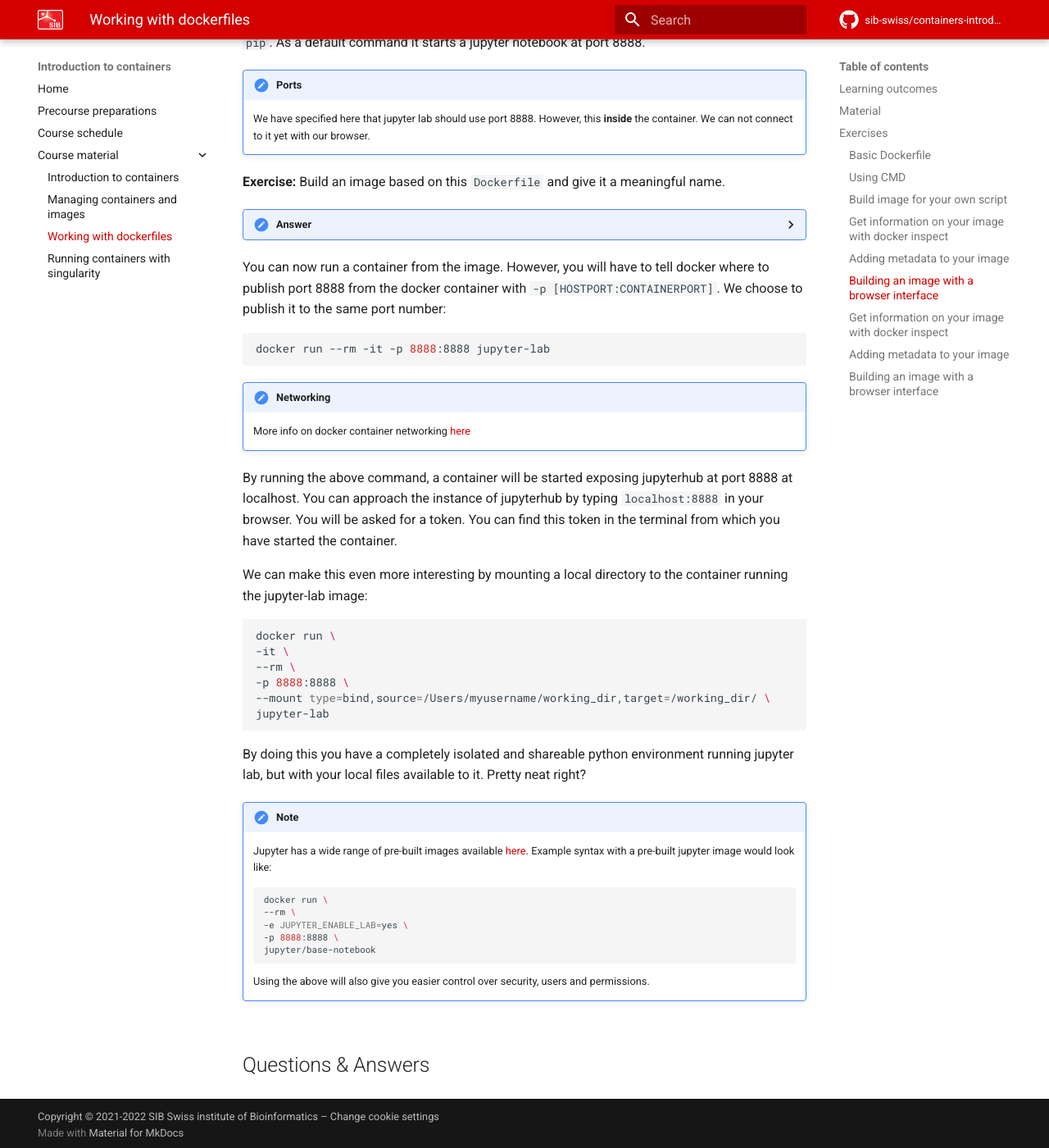
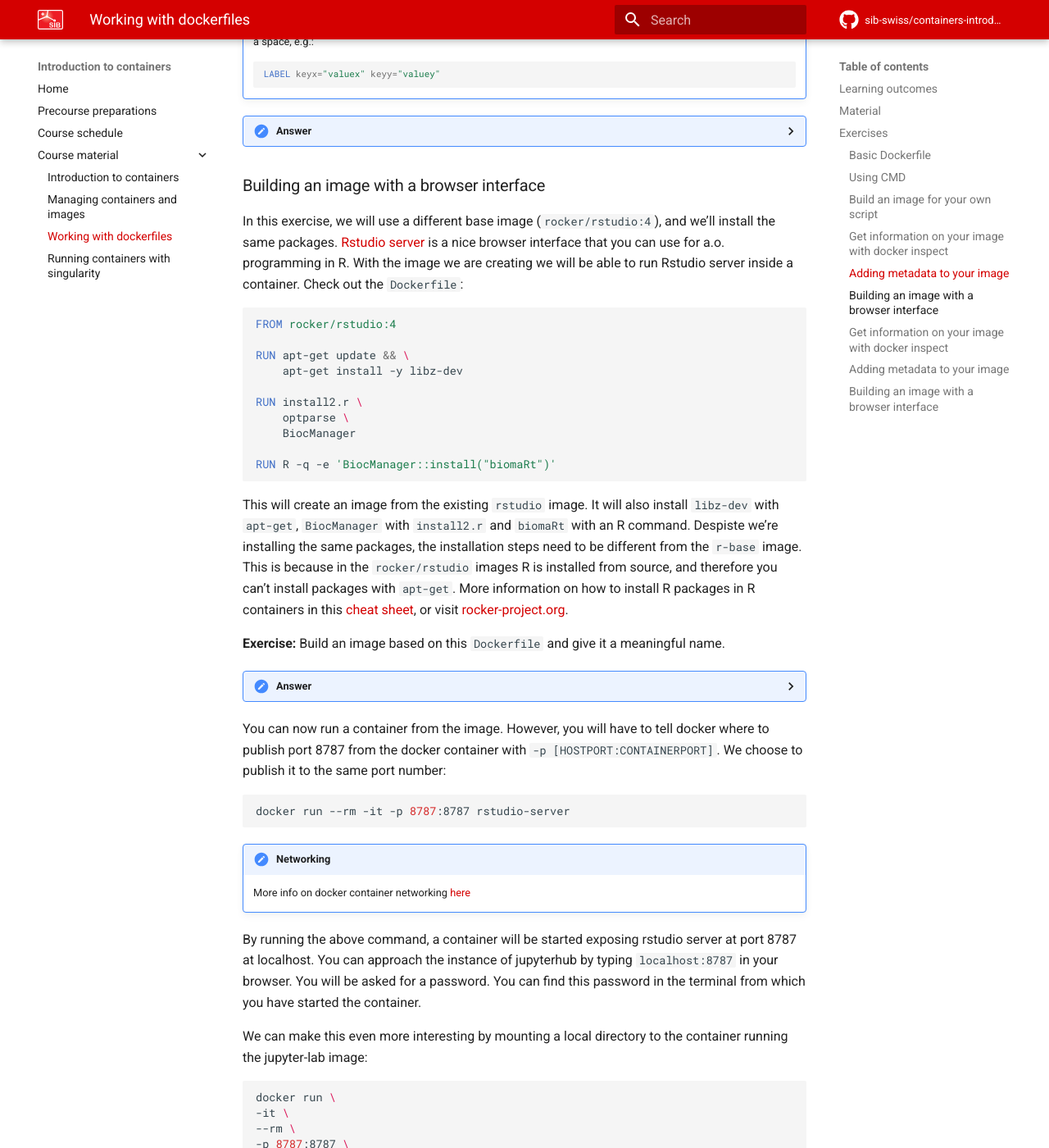
Before and after one commit to sib-swiss/containers-introduction-training, an MkDocs documentation site: the page built from docs/course_material/dockerfiles.md, in a window 1280 px wide and 1400 px high, scrolled down 8404 px. Shown: the whole window at 82% size. Built offline with MkDocs 1.6.1 and Material for MkDocs 9.7.7, drawn with Linux system fonts in a browser that asks for light colours; comment, search, counter and statistics services are not loaded; the version menu is left out; some of the changed text lies outside the part shown.

Commit message:
adds R part to Dockerfile exercises

````diff
--- a/docs/course_material/dockerfiles.md
+++ b/docs/course_material/dockerfiles.md
@@ -188,50 +188,65 @@
     docker push [USER NAME]/ubuntu-figlet:v3
     ```
 
-### Build image for your own script
+### Build an image for your own script
 
 Often containers are built for a specific purpose. For example, you can use a container to ship all dependencies together with your developed set of scripts/programs. For that you will need to add your scripts to the container. That is quite easily done with the instruction `COPY`. However, in order to make your container more user-friendly, there are several additional instructions that can come in useful. We will treat the most frequently used ones below. Depending on your preference, either choose **R** or **Python** below.
 
 === "R"
-    In the exercises will use a simple script called `search_biomart_datasets.R`. You can download it [here](https://raw.githubusercontent.com/sib-swiss/containers-introduction-training/main/docker/exercise_own_script/daterange.py). After you have downloaded it, make sure to set the permissions to executable:
+    In the exercises will use a simple script called `search_biomart_datasets.R`. You can download it [here](https://raw.githubusercontent.com/sib-swiss/containers-introduction-training/main/docker/exercise_r_script/search_biomart_datasets.R). After you have downloaded it, make sure to set the permissions to executable:
 
     ```sh
-    chmod +x daterange.py
+    chmod +x search_biomart_datasets.R
     ```
 
     !!! note
-        Have a look at `daterange.py`. It is a simple script that uses `pandas`. It takes a date (in the format `YYYYMMDD`) as provided by the option `--date`, and returns a list of all dates in the week starting from that date. An example for execution would be:
+        Have a look at `search_biomart_datasets.R`. It is a simple script that searches for datasets in ensembl with `biomaRt` based on a pattern that is specified by the user. An example for execution would be:
 
         ```sh
-        ./daterange.py --date 20220226
+        ./search_biomart_datasets.R --pattern "mouse"
         ```
 
-        Giving a list of dates starting from 26-FEB-2022:
+        Returning a list with all mouse datasets:
 
         ```
-        2022-02-26 00:00:00
-        2022-02-27 00:00:00
-        2022-02-28 00:00:00
-        2022-03-01 00:00:00
-        2022-03-02 00:00:00
-        2022-03-03 00:00:00
-        2022-03-04 00:00:00
+                             dataset                                      description
+        94      mcaroli_gene_ensembl             Ryukyu mouse genes (CAROLI_EIJ_v1.1)
+        109     mpahari_gene_ensembl              Shrew mouse genes (PAHARI_EIJ_v1.1)
+        111 mspicilegus_gene_ensembl                     Steppe mouse genes (MUSP714)
+        112    mspretus_gene_ensembl              Algerian mouse genes (SPRET_EiJ_v1)
+        149   pmbairdii_gene_ensembl Northern American deer mouse genes (HU_Pman_2.1)
+                    version
+        94  CAROLI_EIJ_v1.1
+        109 PAHARI_EIJ_v1.1
+        111         MUSP714
+        112    SPRET_EiJ_v1
+        149     HU_Pman_2.1
         ```
 
-    In the `Dockerfile` below we give the instruction to copy `daterange.py` to `/opt` inside the container:
+    In the `Dockerfile` below we give the the following instructions:
+    - use the [R base container](https://hub.docker.com/_/r-base) version 4.2.3
+    - install the package `optparse` from CRAN and `biomaRt` from Biconductor with `apt-get`.
+    - copy `search_biomart_datasets.R` to `/opt` inside the container:
 
     ```dockerfile
-    FROM python:3.9.15
+    FROM r-base:4.2.3
 
-    RUN pip install pandas
+    RUN apt-get update
+    RUN apt-get install -y \
+        r-cran-optparse \
+        r-bioc-biomart
 
-    COPY daterange.py /opt
+    COPY search_biomart_datasets.R /opt
     ```
 
     !!! note
         In order to use `COPY`, the file that needs to be copied needs to be in the same directory as the `Dockerfile` or one of its subdirectories.
 
-    **Exercise:** Download the `daterange.py` and build the image with `docker build`. After that, execute the script inside the container.
+    !!! note "R image stack"
+        The most used R image stack is from the [rocker project](https://rocker-project.org/). It contains many different base images (e.g. with shiny, Rstudio, tidyverse etc.). It depends on the type of image whether installations with `apt-get` is possible. To understand more about how to install R packages in different containers, check it this [cheat sheet](https://raw.githubusercontent.com/sib-swiss/containers-introduction-training/main/r-docker-cheatsheet/r-docker-cheatsheet.pdf), or visit [rocker-project.org](https://rocker-project.org/).
+
+
+    **Exercise:** Download the `search_biomart_datasets.R` and build the image with `docker build`. After that, execute the script inside the container.
 
     !!! hint
         Make an interactive session with the options `-i` and `-t` and use `/bin/bash` as the command.
@@ -241,17 +256,17 @@
 
         === "x86_64 / AMD64"
             ```sh
-            docker build -t daterange .
+            docker build -t search_biomart_datasets .
             ```
         === "ARM64 (MacOS M1 chip)"
             ```sh
-            docker build --platform amd64 -t daterange .
+            docker build --platform amd64 -t search_biomart_datasets .
             ```
 
         Run the container:
 
         ```sh
-        docker run -it --rm daterange /bin/bash
+        docker run -it --rm search_biomart_datasets /bin/bash
         ```
 
         Inside the container we look up the script:
@@ -261,25 +276,28 @@
         ls
         ```
 
-        This should return `daterange.py`.
+        This should return `search_biomart_datasets.R`.
 
         Now you can execute it from inside the container:
 
         ```sh
-        ./daterange.py --date 20220226
+        ./search_biomart_datasets.R --pattern sapiens
         ```
 
-    That's kind of nice. We can ship our python script inside our container. However, we don't want to run it interactively every time. So let's make some changes to make it easy to run it as an executable. For example, we can add `/opt` to the global `$PATH` variable with `ENV`.
+    That's kind of nice. We can ship our R script inside our container. However, we don't want to run it interactively every time. So let's make some changes to make it easy to run it as an executable. For example, we can add `/opt` to the global `$PATH` variable with `ENV`.
 
     !!! note "The `$PATH` variable"
         The path variable is a special variable that consists of a list of path seperated by colons (`:`). These paths are searched if you are trying to run an executable. More info this topic at e.g. [wikipedia](https://en.wikipedia.org/wiki/PATH_(variable)).
 
     ```dockerfile
-    FROM python:3.9.15
+    FROM r-base:4.2.3
 
-    RUN pip install pandas
+    RUN apt-get update
+    RUN apt-get install -y \
+        r-cran-optparse \
+        r-bioc-biomart
 
-    COPY daterange.py /opt
+    COPY search_biomart_datasets.R /opt
 
     ENV PATH=/opt:$PATH
     ```
@@ -287,13 +305,13 @@
     !!! note
         The `ENV` instruction can be used to set any variable.
 
-    **Exercise**: Start an interactive bash session inside the new container. Is the path variable updated? (i.e. can we execute `daterange.py` from anywhere?)
+    **Exercise**: Start an interactive bash session inside the new container. Is the path variable updated? (i.e. can we execute `search_biomart_datasets.R` from anywhere?)
 
     ??? done "Answer"
         After re-building we start an interactive session:
 
         ```sh
-        docker run -it --rm daterange /bin/bash
+        docker run -it --rm search_biomart_datasets /bin/bash
         ```
 
         The path is upated, `/opt` is appended to the beginning of the variable:
@@ -311,16 +329,16 @@
         Now you can try to execute it from the root directory (or any other):
 
         ```sh
-        daterange.py --date 20220226
+        search_biomart_datasets.R --pattern "(C|c)ow"
         ```
 
     Instead of starting an interactive session with `/bin/bash` we can now more easily run the script non-interactively:
 
     ```sh
-    docker run --rm daterange daterange.py --date 20220226
+    docker run --rm search_biomart_datasets search_biomart_datasets.R --pattern "(R|r)at"
     ```
 
-    Now it will directly print the output of `daterange.py` to stdout.
+    Now it will directly print the output of `search_biomart_datasets.R` to stdout.
 
     In the case you want to pack your script inside a container, you are building a container specifically for your script, meaning you almost want the container to behave as the program itself. In order to do that, you can use `ENTRYPOINT`. `ENTRYPOINT` is similar to `CMD`, but has two important differences:
 
@@ -330,35 +348,38 @@
     Let's try it out:
 
     ```dockerfile
-    FROM python:3.9.15
+    FROM r-base:4.2.3
 
-    RUN pip install pandas
+    RUN apt-get update
+    RUN apt-get install -y \
+        r-cran-optparse \
+        r-bioc-biomart
 
-    COPY daterange.py /opt
+    COPY search_biomart_datasets.R /opt
 
     ENV PATH=/opt:$PATH
 
     # note that if you want to be able to combine the two
     # both ENTRYPOINT and CMD need to written in the exec form
-    ENTRYPOINT ["daterange.py"]
+    ENTRYPOINT ["search_biomart_datasets.R"]
 
     # default option (if positional arguments are not specified)
-    CMD ["--date", "20220226"]
+    CMD ["--pattern", "mouse"]
     ```
 
-    **Exercise**: Re-build, and run the container non-interactively without any positional arguments. After that, try to pass a different date to `--date`. How do the commands look?
+    **Exercise**: Re-build, and run the container non-interactively without any positional arguments. After that, try to pass a different pattern to `--pattern`. How do the commands look?
 
     ??? done "Answer"
         Just running the container non-interactively would be:
 
         ```sh
-        docker run --rm daterange
+        docker run --rm search_biomart_datasets
         ```
 
         Passing a different argument (i.e. overwriting `CMD`) would be:
 
         ```sh
-        docker run --rm daterange --date 20210330
+        docker run --rm search_biomart_datasets.R --pattern "sapiens"
         ```
 
         Here, the container behaves as the executable itself to which you can pass arguments.
@@ -366,23 +387,26 @@
     Most containerized applications need multiple build steps. Often, you want to perform these steps and executions in a specific directory. Therefore, it can be in convenient to specify a working directory. You can do that with `WORKDIR`. This instruction will set the default directory for all other instructions (like `RUN`, `COPY` etc.). It will also change the directory in which you will land if you run the container interactively.
 
     ```dockerfile
-    FROM python:3.9.15
+    FROM r-base:4.2.3
 
-    RUN pip install pandas
+    RUN apt-get update
+    RUN apt-get install -y \
+        r-cran-optparse \
+        r-bioc-biomart
 
     WORKDIR /opt
 
-    # we don't have to specify /opt as target dir but the current dir
-    COPY daterange.py .
+    COPY search_biomart_datasets.R .
 
     ENV PATH=/opt:$PATH
 
     # note that if you want to be able to combine the two
     # both ENTRYPOINT and CMD need to written in the exec form
-    ENTRYPOINT ["daterange.py"]
+    ENTRYPOINT ["search_biomart_datasets.R"]
 
     # default option (if positional arguments are not specified)
-    CMD ["--date", "20220226"]
+    CMD ["--pattern", "mouse"]
+
     ```
 
     **Exercise**: build the image, and start the container interactively. Has the default directory changed? After that, push the image to dockerhub, so we can use it later with the singularity exercises.
@@ -394,7 +418,7 @@
         Running the container interactively would be:
 
         ```sh
-        docker run -it --rm --entrypoint /bin/bash daterange
+        docker run -it --rm --entrypoint /bin/bash search_biomart_datasets
         ```
 
         Which should result in a terminal looking something like this:
@@ -408,15 +432,15 @@
         Pushing it to dockerhub:
 
         ```sh
-        docker tag daterage [USER NAME]/daterange:v1
-        docker push [USER NAME]/daterange:v1
+        docker tag search_biomart_datasets [USER NAME]/search_biomart_datasets:v1
+        docker push [USER NAME]/search_biomart_datasets:v1
         ```
 
     ### Get information on your image with `docker inspect`
 
     We have used `docker inspect` already in the previous chapter to find the default `Cmd` of the ubuntu image. However we can get more info on the image: e.g. the entrypoint, environmental variables, cmd, workingdir etc., you can use the `Config` record from the output of `docker inspect`. For our image this looks like:
 
-    ```
+    ```yaml
     "Config": {
             "Hostname": "",
             "Domainname": "",
@@ -428,28 +452,30 @@
             "OpenStdin": false,
             "StdinOnce": false,
             "Env": [
-                "PATH=/opt:/usr/local/bin:/usr/local/sbin:/usr/local/bin:/usr/sbin:/usr/bin:/sbin:/bin",
-                "LANG=C.UTF-8",
-                "GPG_KEY=E3FF2839C048B25C084DEBE9B26995E310250568",
-                "PYTHON_VERSION=3.9.4",
-                "PYTHON_PIP_VERSION=21.1.1",
-                "PYTHON_GET_PIP_URL=https://github.com/pypa/get-pip/raw/1954f15b3f102ace496a34a013ea76b061535bd2/public/get-pip.py",
-                "PYTHON_GET_PIP_SHA256=f499d76e0149a673fb8246d88e116db589afbd291739bd84f2cd9a7bca7b6993"
+                "PATH=/opt:/usr/local/sbin:/usr/local/bin:/usr/sbin:/usr/bin:/sbin:/bin",
+                "LC_ALL=en_US.UTF-8",
+                "LANG=en_US.UTF-8",
+                "R_BASE_VERSION=4.2.3"
             ],
             "Cmd": [
-                "--date",
-                "20220226"
+                "--pattern",
+                "mouse"
             ],
             "ArgsEscaped": true,
             "Image": "",
             "Volumes": null,
             "WorkingDir": "/opt",
             "Entrypoint": [
-                "daterange.py"
+                "search_biomart_datasets.R"
             ],
             "OnBuild": null,
-            "Labels": null
-        },
+            "Labels": {
+                "org.opencontainers.image.authors": "Dirk Eddelbuettel <edd@debian.org>",
+                "org.opencontainers.image.licenses": "GPL-2.0-or-later",
+                "org.opencontainers.image.source": "https://github.com/rocker-org/rocker",
+                "org.opencontainers.image.vendor": "Rocker Project"
+            }
+        }
     ```
 
     ### Adding metadata to your image
@@ -470,79 +496,86 @@
         The `Dockerfile` would look like:
 
         ```dockerfile
-        FROM python:3.9.15
+        FROM r-base:4.2.3
 
-        LABEL org.opencontainers.image.created="2022-04-12" \
+        LABEL org.opencontainers.image.created="2023-04-12" \
             org.opencontainers.image.authors="Geert van Geest" \
-            org.opencontainers.image.description="Great container for getting all dates in a week! \
-            You will never use a calender again"
+            org.opencontainers.image.description="Container to search ensembl datasets with biomart"
 
-        RUN pip install pandas
+        RUN apt-get update
+        RUN apt-get install -y \
+            r-cran-optparse \
+            r-bioc-biomart
 
         WORKDIR /opt
 
-        COPY daterange.py .
+        COPY search_biomart_datasets.R .
 
         ENV PATH=/opt:$PATH
 
         # note that if you want to be able to combine the two
         # both ENTRYPOINT and CMD need to written in the exec form
-        ENTRYPOINT ["daterange.py"]
+        ENTRYPOINT ["search_biomart_datasets.R"]
 
         # default option (if positional arguments are not specified)
-        CMD ["--date", "20220226"]
+        CMD ["--pattern", "mouse"]
 
         ```
 
         The `Config` record in the output of `docker inspect` was updated with:
 
-        ```
-        "Labels": {
-                    "org.opencontainers.image.authors": "Geert van Geest",
-                    "org.opencontainers.image.created": "2022-04-12",
-                    "org.opencontainers.image.description": "Great container for getting all dates in a week!     You will never use a calender again"
-                }
+        ```yaml
+         "Labels": {
+                "org.opencontainers.image.authors": "Geert van Geest",
+                "org.opencontainers.image.created": "2023-04-12",
+                "org.opencontainers.image.description": "Container to search ensembl datasets with biomart",
+                "org.opencontainers.image.licenses": "GPL-2.0-or-later",
+                "org.opencontainers.image.source": "https://github.com/rocker-org/rocker",
+                "org.opencontainers.image.vendor": "Rocker Project"
+            }
         ```
 
     ### Building an image with a browser interface
 
-    In this exercise, we will use the same base image (`python:3.9.15`), but instead of installing `pandas`, we will install `jupyterlab`. [JupyterLab](https://jupyter.org/) is a nice browser interface that you can use for a.o. programming in python. With the image we are creating we will be able to run jupyter lab inside a container.  Check out the `Dockerfile`:
+    In this exercise, we will use a different base image (`rocker/rstudio:4`), and we'll install the same packages. [Rstudio server](https://posit.co/download/rstudio-server/) is a nice browser interface that you can use for a.o. programming in R. With the image we are creating we will be able to run Rstudio server inside a container.  Check out the `Dockerfile`:
 
     ```dockerfile
-    FROM python:3.9.15
+    FROM rocker/rstudio:4
 
-    RUN pip install jupyterlab
+    RUN apt-get update && \
+        apt-get install -y libz-dev
 
-    CMD jupyter lab --ip=0.0.0.0 --port=8888 --allow-root
+    RUN install2.r \
+        optparse \
+        BiocManager
+
+    RUN R -q -e 'BiocManager::install("biomaRt")'
     ```
 
-    This will create an image from the existing `python` image. It will also install `jupyterlab` with `pip`. As a default command it starts a jupyter notebook at port 8888.
-
-    !!! note "Ports"
-        We have specified here that jupyter lab should use port 8888. However, this **inside** the container. We can not connect to it yet with our browser.
+    This will create an image from the existing `rstudio` image. It will also install `libz-dev` with `apt-get`, `BiocManager` with `install2.r` and `biomaRt` with an R command. Despiste we're installing the same packages, the installation steps need to be different from the `r-base` image. This is because in the `rocker/rstudio` images R is installed from source, and therefore you can't install packages with `apt-get`. More information on how to install R packages in R containers in this [cheat sheet](https://raw.githubusercontent.com/sib-swiss/containers-introduction-training/main/r-docker-cheatsheet/r-docker-cheatsheet.pdf), or visit [rocker-project.org](https://rocker-project.org/).
 
     **Exercise:** Build an image based on this `Dockerfile` and give it a meaningful name.
 
     ??? done "Answer"
         === "x86_64 / AMD64"
             ```sh
-            docker build -t jupyter-lab .
+            docker build -t rstudio-server .
             ```
         === "ARM64 (MacOS M1 chip)"
             ```sh
-            docker build --platform amd64 -t jupyter-lab .
+            docker build --platform amd64 -t rstudio-server .
             ```
 
-    You can now run a container from the image. However, you will have to tell docker where to publish port 8888 from the docker container with `-p [HOSTPORT:CONTAINERPORT]`. We choose to publish it to the same port number:
+    You can now run a container from the image. However, you will have to tell docker where to publish port 8787 from the docker container with `-p [HOSTPORT:CONTAINERPORT]`. We choose to publish it to the same port number:
 
     ```sh
-    docker run --rm -it -p 8888:8888 jupyter-lab
+    docker run --rm -it -p 8787:8787 rstudio-server
     ```
 
     !!! note "Networking"
         More info on docker container networking [here](https://docs.docker.com/config/containers/container-networking/)
 
-    By running the above command, a container will be started exposing jupyterhub at port 8888 at localhost. You can approach the instance of jupyterhub by typing `localhost:8888` in your browser. You will be asked for a token. You can find this token in the terminal from which you have started the container.
+    By running the above command, a container will be started exposing rstudio server at port 8787 at localhost. You can approach the instance of jupyterhub by typing `localhost:8787` in your browser. You will be asked for a password. You can find this password in the terminal from which you have started the container.
 
     We can make this even more interesting by mounting a local directory to the container running the jupyter-lab image:
 
@@ -550,25 +583,12 @@
     docker run \
     -it \
     --rm \
-    -p 8888:8888 \
-    --mount type=bind,source=/Users/myusername/working_dir,target=/working_dir/ \
-    jupyter-lab
+    -p 8787:8787 \
+    --mount type=bind,source=/Users/myusername/working_dir,target=/home/rstudio/working_dir \
+    rstudio-server
     ```
 
-    By doing this you have a completely isolated and shareable python environment running jupyter lab, but with your local files available to it. Pretty neat right?
-
-    !!! note
-        Jupyter has a wide range of pre-built images available [here](https://jupyter-docker-stacks.readthedocs.io/en/latest/using/common.html). Example syntax with a pre-built jupyter image would look like:
-
-        ```sh
-        docker run \
-        --rm \
-        -e JUPYTER_ENABLE_LAB=yes \
-        -p 8888:8888 \
-        jupyter/base-notebook
-        ```
-
-        Using the above will also give you easier control over security, users and permissions.
+    By doing this you have a completely isolated and shareable R environment running Rstudio server, but with your local files available to it. Pretty neat right?
 
 === "Python"
     In the exercises will use a simple script called `daterange.py`. You can download it [here](https://raw.githubusercontent.com/sib-swiss/containers-introduction-training/main/docker/exercise_own_script/daterange.py). After you have downloaded it, make sure to set the permissions to executable:
@@ -794,7 +814,7 @@
 
     We have used `docker inspect` already in the previous chapter to find the default `Cmd` of the ubuntu image. However we can get more info on the image: e.g. the entrypoint, environmental variables, cmd, workingdir etc., you can use the `Config` record from the output of `docker inspect`. For our image this looks like:
 
-    ```
+    ```yaml
     "Config": {
             "Hostname": "",
             "Domainname": "",
@@ -874,7 +894,7 @@
 
         The `Config` record in the output of `docker inspect` was updated with:
 
-        ```
+        ```yaml
         "Labels": {
                     "org.opencontainers.image.authors": "Geert van Geest",
                     "org.opencontainers.image.created": "2022-04-12",
@@ -887,11 +907,9 @@
     In this exercise, we will use the same base image (`python:3.9.15`), but instead of installing `pandas`, we will install `jupyterlab`. [JupyterLab](https://jupyter.org/) is a nice browser interface that you can use for a.o. programming in python. With the image we are creating we will be able to run jupyter lab inside a container.  Check out the `Dockerfile`:
 
     ```dockerfile
-    FROM python:3.9.15
+    FROM jupyter/base-notebook:python-3.9
 
-    RUN pip install jupyterlab
-
-    CMD jupyter lab --ip=0.0.0.0 --port=8888 --allow-root
+    RUN pip install pandas
     ```
 
     This will create an image from the existing `python` image. It will also install `jupyterlab` with `pip`. As a default command it starts a jupyter notebook at port 8888.
@@ -936,14 +954,4 @@
     By doing this you have a completely isolated and shareable python environment running jupyter lab, but with your local files available to it. Pretty neat right?
 
     !!! note
-        Jupyter has a wide range of pre-built images available [here](https://jupyter-docker-stacks.readthedocs.io/en/latest/using/common.html). Example syntax with a pre-built jupyter image would look like:
-
-        ```sh
-        docker run \
-        --rm \
-        -e JUPYTER_ENABLE_LAB=yes \
-        -p 8888:8888 \
-        jupyter/base-notebook
-        ```
-
-        Using the above will also give you easier control over security, users and permissions.
+        Jupyter has a wide range of pre-built images available [here](https://jupyter-docker-stacks.readthedocs.io/en/latest/using/common.html).
````
Also changed, not shown: 2 other files.
